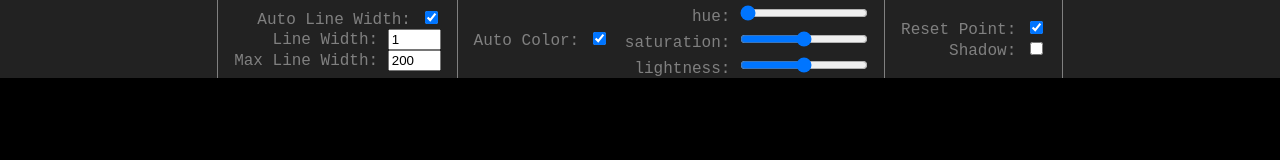
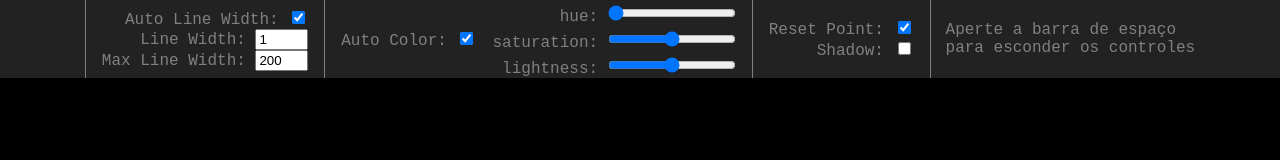
Before and after one commit to codigoisaac/Abyss, a plain HTML site: page index.html in a window 1280 px wide. Drawn offline with Linux system fonts and the light colour scheme.

Commit message:
"Aperte a barra de espaço para esconder os controles"

```diff
--- a/index.html
+++ b/index.html
@@ -101,6 +101,12 @@
           </div>
         </div>
       </div>
+
+      <!-- Others-->
+      <div class="centered" style="margin-left: 15px;">
+        Aperte a barra de espaço <br />
+        para esconder os controles
+      </div>
     </div>
 
     <canvas></canvas>
```
